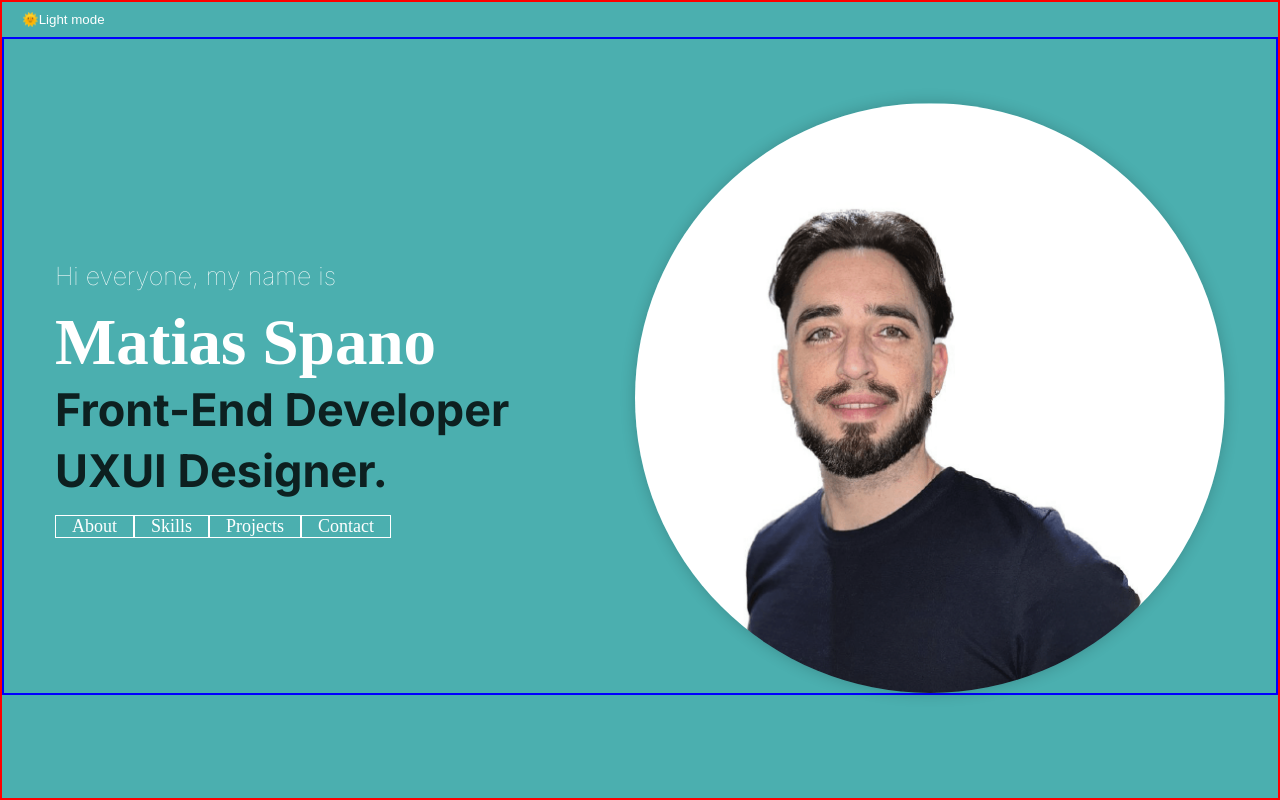
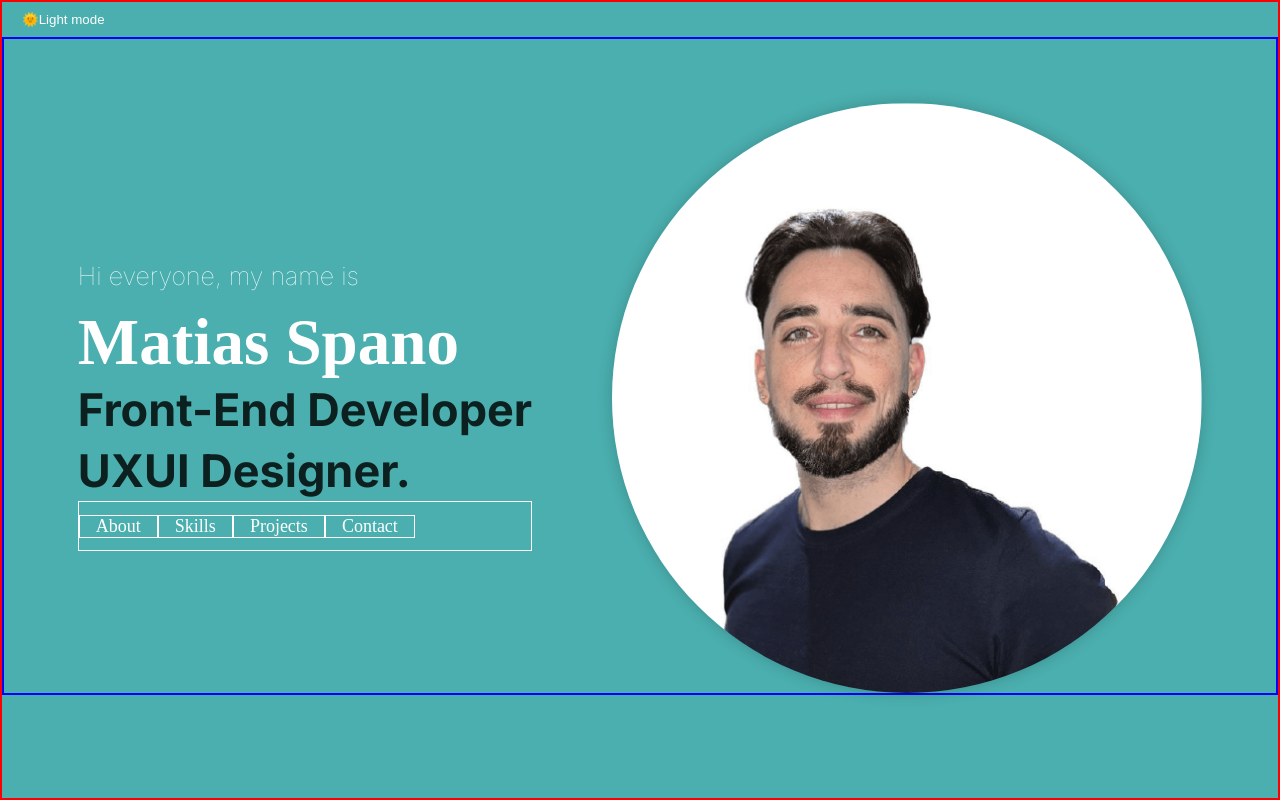
Before and after one commit to mspano91/portfolio, a React (Vite) app: page / in a window 1280 px wide. Shown: the top 800 px of the page. Built offline with nearby package versions, Linux system fonts and the light colour scheme; a web font is replaced by a local one.

Commit message:
fixed buttons

```diff
--- a/src/Tittle/tittle.module.css
+++ b/src/Tittle/tittle.module.css
@@ -39,8 +39,8 @@
 
 .containerBtns{
     display: flex;
-    /* border: 1px solid white; */
-    width: 500px;
+    border: 1px solid white;
+    width: 100%;
     height: 50px;
 }
 
--- a/src/app.module.css
+++ b/src/app.module.css
@@ -23,7 +23,6 @@ body {
 .dark-mode {
   color: #ffffff;
   height: 100%;
-  width: 100%;
   background-color: #171717;
   transition: background-color 0.5s, color 0.5s;
 
```
